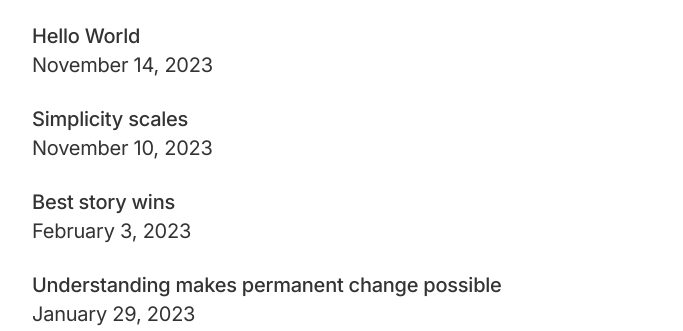
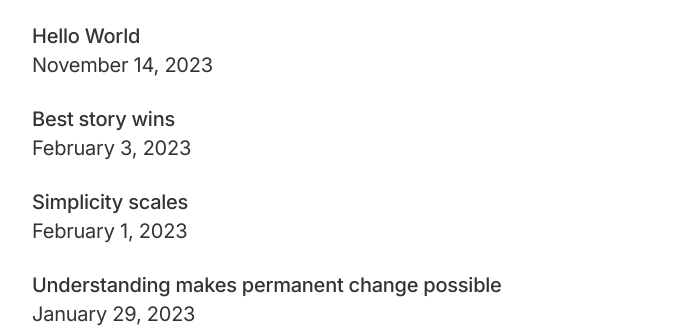
Before and after one commit to mikklemberg/My-personal-notes, a Jekyll site: the page built from README.md, in a window 1280 px wide. Shown: the part 249-580 px from the top of the page, without its empty margins (288-971 px from the left). Built offline with Jekyll 4.4.1, drawn with Linux system fonts in a browser that asks for light colours; our own code applies the rules of GitHub Pages for plain Markdown files.

Commit message:
Update 2023-02-01-simplicity.md

```diff
--- a/_posts/2023-02-01-simplicity.md
+++ b/_posts/2023-02-01-simplicity.md
@@ -1,7 +1,7 @@
 ---
 layout: post
 title: "Simplicity scales"
-date: 2023-11-10
+date: 2023-02-01
 ---
 
 
```
